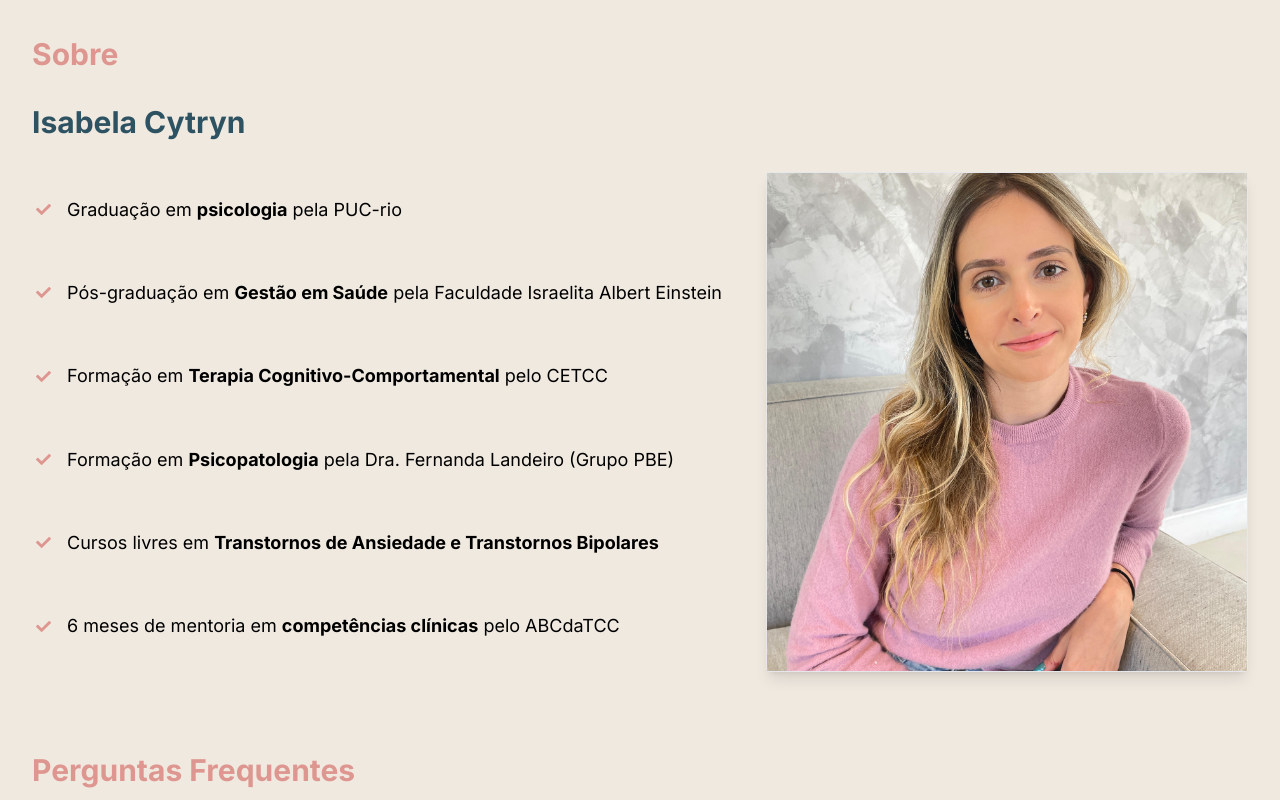
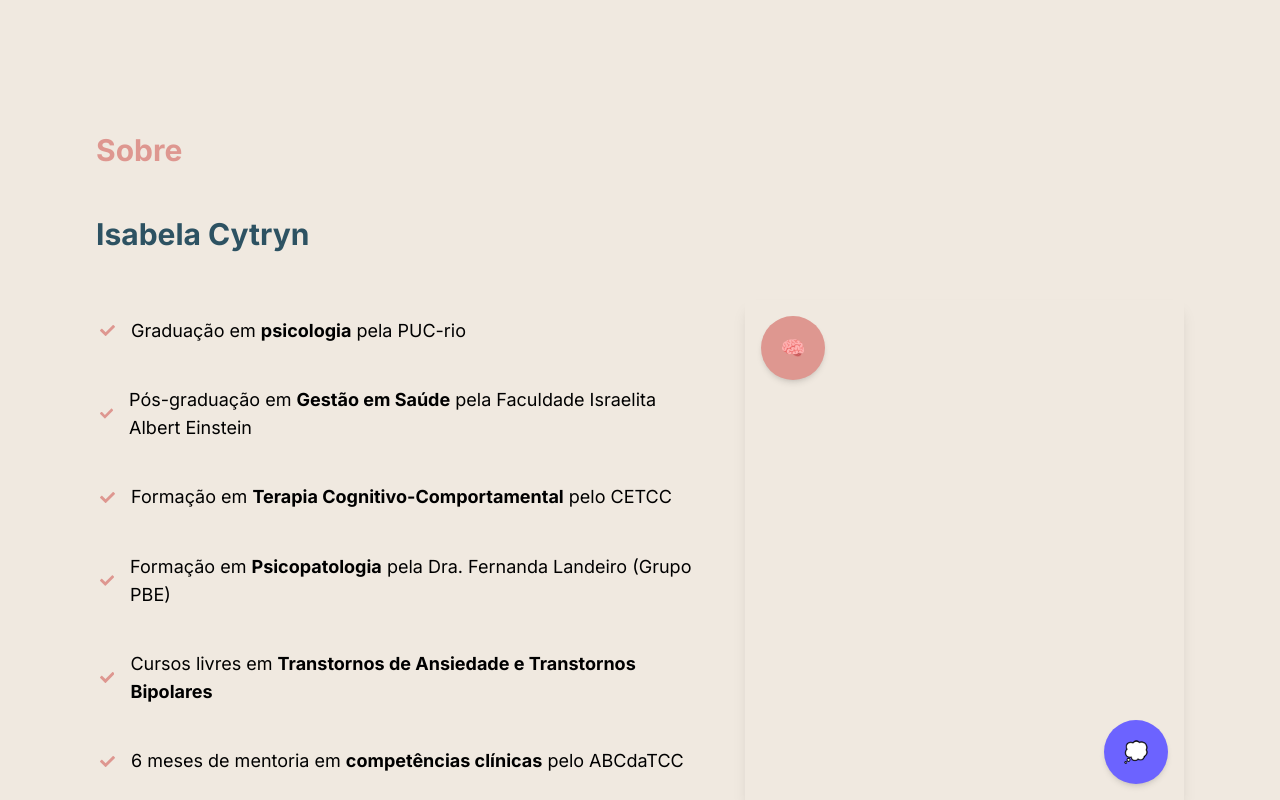
Before and after one commit to MarceloBxD/isacytryn, a Next.js app: page / in a window 1280 px wide. Shown: the part 1880-2680 px from the top of the page. Built offline with nearby package versions, Linux system fonts and the light colour scheme.

Commit message:
chore: Update package.json to add gsap dependency and implement scroll animations in About section

```diff
--- a/package.json
+++ b/package.json
@@ -15,6 +15,7 @@
     "clsx": "^2.1.1",
     "contentful": "^10.12.1",
     "framer-motion": "^11.2.10",
+    "gsap": "^3.12.5",
     "lucide-react": "^0.394.0",
     "next": "14.2.3",
     "react": "^18",
--- a/src/sections/About/index.tsx
+++ b/src/sections/About/index.tsx
@@ -1,6 +1,7 @@
 // native imports
-import React from "react";
-import { motion } from "framer-motion";
+import React, { useEffect } from "react";
+import gsap from "gsap";
+import { ScrollTrigger } from "gsap/dist/ScrollTrigger";
 
 // assets
 import { FaCheck } from "react-icons/fa";
@@ -10,50 +11,109 @@ import { ABOUT_DATA } from "@/data";
 
 // image
 import Image from "next/image";
-import { FADE_IN_BASIC_ANIMATION } from "@/utils/animations";
+
+gsap.registerPlugin(ScrollTrigger);
 
 const About: React.FC = () => {
+  useEffect(() => {
+    // Animação da imagem com um efeito de zoom suave
+    gsap.fromTo(
+      ".about-image",
+      {
+        opacity: 0,
+        scale: 0.9,
+      },
+      {
+        opacity: 1,
+        scale: 1,
+        scrollTrigger: {
+          trigger: ".about-image",
+          start: "top 80%",
+          end: "bottom top",
+          scrub: true,
+        },
+        duration: 1,
+        ease: "power2.out",
+      }
+    );
+
+    // Animação dos itens da lista com um efeito de deslizamento suave
+    gsap.from(".about-item", {
+      opacity: 0,
+      y: 30,
+      stagger: 0.2,
+      scrollTrigger: {
+        trigger: ".about-item",
+        start: "top 80%",
+        end: "bottom top",
+        scrub: true,
+      },
+      duration: 1,
+      ease: "power2.out",
+    });
+
+    // Adiciona uma animação de rotação sutil para a forma personalizada
+    gsap.fromTo(
+      ".custom-shape",
+      {
+        rotate: -30,
+        opacity: 0.5,
+      },
+      {
+        rotate: 0,
+        opacity: 0.5,
+        scrollTrigger: {
+          trigger: ".custom-shape",
+          start: "top 80%",
+          end: "bottom top",
+          scrub: true,
+        },
+        duration: 1,
+        ease: "power2.out",
+      }
+    );
+  }, []);
+
   return (
-    <motion.section id="sobre-mim" className="container">
-      <motion.h2
-        {...FADE_IN_BASIC_ANIMATION}
-        className="text-3xl font-bold text-terciary"
-      >
-        Sobre
-      </motion.h2>
+    <section id="sobre-mim" className="relative container p-6 md:p-12 lg:p-24">
+      <h2 className="text-3xl font-bold text-terciary mb-6 md:mb-12">Sobre</h2>
       <div>
-        <motion.div
-          {...FADE_IN_BASIC_ANIMATION}
-          className="text-quaternary w-fit relative text-xl md:text-2xl lg:text-3xl font-bold mt-8"
-        >
+        <div className="text-quaternary w-fit relative text-xl md:text-2xl lg:text-3xl font-bold mt-8 mb-6 md:mb-12">
           Isabela Cytryn
-        </motion.div>
+        </div>
       </div>
-      <div className="mt-8 flex-col md:flex md:flex-row gap-6 md:gap-10">
+      <div className="relative mt-8 flex-col md:flex md:flex-row gap-6 md:gap-10">
         <ul className="grid grid-cols-1 text-black">
           {ABOUT_DATA.map((aboutItem, index) => (
-            <motion.li
-              initial={{ opacity: 0 }}
-              whileInView={{ opacity: 1 }}
-              transition={{ duration: 0.8, delay: index * 0.1 }}
+            <li
               key={index}
-              className="text-lg lg:text-md flex items-center mb-2 p-1 gap-2 "
+              className="text-lg lg:text-md flex items-center mb-2 p-1 gap-2"
             >
               <FaCheck size={15} color="#DE9790" />
               <span className="ml-2 text-sm md:text-lg">{aboutItem}</span>
-            </motion.li>
+            </li>
           ))}
         </ul>
-        <div className="border rounded shadow-lg flex-1 md:max-w-[500px] mx-auto mt-8 md:mt-0 md:mx-0 h-[500px] relative w-full">
+        <div className="relative w-full h-[500px] md:w-[500px] md:h-[500px] mx-auto mt-8 md:mt-0 md:mx-0">
+          <div className="absolute inset-0 -z-10 bg-[#F0E9E0] rounded-lg shadow-lg"></div>
           <Image
             src="/images/isa-front-image.jpg"
-            className="rounded-lg w-full bg-center h-full object-cover"
+            className={`about-image rounded-lg w-full h-full object-cover border-8 border-[#DE9790] shadow-xl
+            md:rounded-lg md:w-full md:h-full md:object-cover md:border-8 md:border-[#DE9790] md:shadow-xl`}
             alt="Isabela Cytryn"
             layout="fill"
           />
+          {/* Adicione formas geométricas personalizadas */}
+          <div className="custom-shape"></div>
+          <div className="absolute top-4 left-4 w-16 h-16 bg-[#DE9790] rounded-full flex items-center justify-center shadow-md">
+            <span className="text-white text-xl">🧠</span>
+          </div>
+          <div className="absolute bottom-4 right-4 w-16 h-16 bg-[#6C63FF] rounded-full flex items-center justify-center shadow-md">
+            <span className="text-white text-xl">💭</span>
+          </div>
         </div>
       </div>
-    </motion.section>
+    </section>
   );
 };
 
--- /dev/null
+++ b/src/sections/About/styles.module.css
@@ -0,0 +1,16 @@
+.custom-shape {
+  position: absolute;
+  width: 100px;
+  height: 100px;
+  background: radial-gradient(
+    circle,
+    rgba(255, 255, 255, 0.2),
+    rgba(0, 0, 0, 0.2)
+  );
+  border-radius: 50%;
+  top: 20px;
+  right: 20px;
+  transform: rotate(-30deg);
+  opacity: 0.5;
+  z-index: -10; /* Garante que a forma fique atrás da imagem */
+}
```
Also changed, not shown: 1 other file (tests, documents, lock files or other folders).
